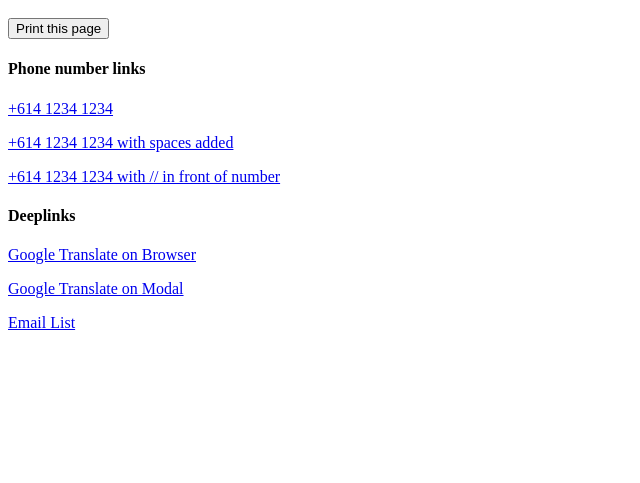
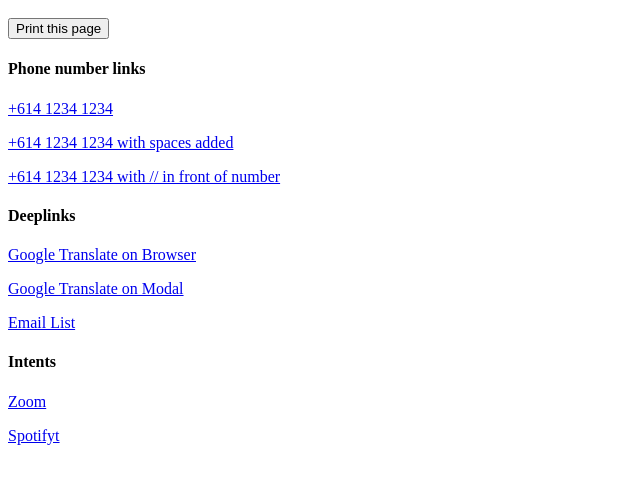
Before and after one commit to jtran-anonyome/jtran-anonyome.github.io, a plain HTML site: page index.html in a window 1280 px wide. Shown: the part 101-584 px from the top of the page, without its empty margins (0-640 px from the left). Drawn offline with Linux system fonts and the light colour scheme.

Commit message:
Update index.html
Intents

```diff
--- a/index.html
+++ b/index.html
@@ -16,6 +16,10 @@
 <p><a href="mysudo://screen/webview?url=https%3A%2F%2Ftranslate.google.com%2F%23view%3Dhome%26op%3Dtranslate%26sl%3Den%26tl%3Den%26text%3Dtest"> Google Translate on Modal</a></p>
 <p><a href="mysudo://screen/email/list"> Email List</a></p>
 
+<h4>Intents</h4>
+<p><a href="zoomus://"> Zoom</a></p>
+<p><a href="Spotify://"> Spotifyt</a></p>
+
 
 
 
```
